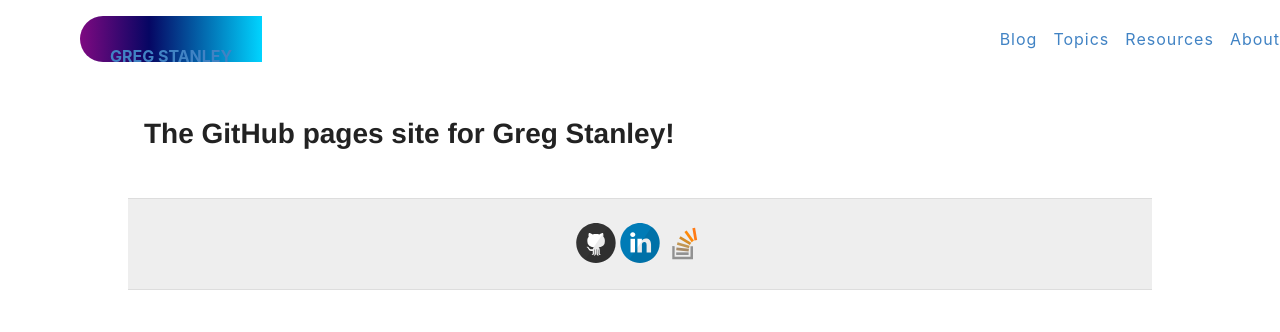
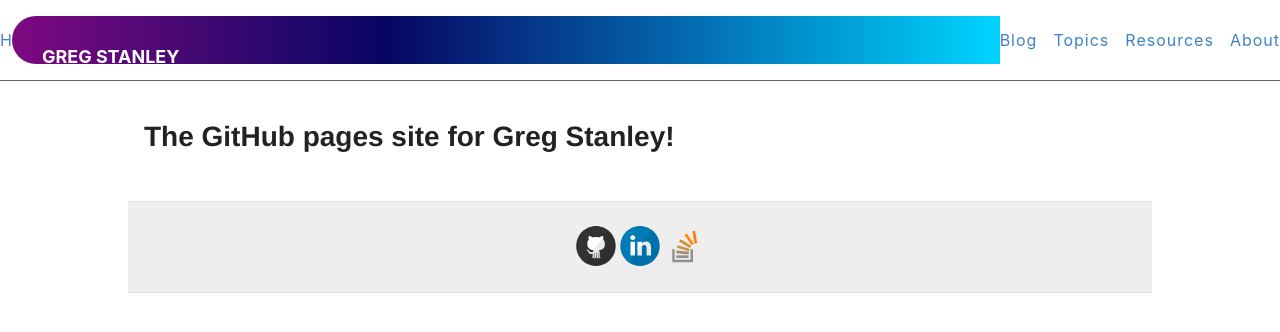
Before and after one commit to gregstanley/gregstanley.github.io, a Jekyll site: the page built from index.md, in a window 1280 px wide. Shown: the top 332 px of the page. Built offline with Jekyll 4.4.1, drawn with Linux system fonts in a browser that asks for light colours.

Commit message:
Try more header tweaks

```diff
--- a/_layouts/default.html
+++ b/_layouts/default.html
@@ -10,8 +10,9 @@
   <body>
     <div class="header-wrapper">
       <header>
+        <a href="{{ site.baseurl }}/">H</a>
         <div class="header">
-          <span class="logo"><a href="{{ site.baseurl }}/">{{ site.name }}</a></span>
+          <span class="logo">{{ site.name }}</span>
         </div>
         <nav>
           <a href="{{ site.baseurl }}/blog">Blog</a>
--- a/_sass/base.scss
+++ b/_sass/base.scss
@@ -144,11 +144,10 @@ hr {
 
 div.header-wrapper {
   margin-bottom: 2rem;
-  padding-left: 5rem;
 
   header {
     padding: 1rem 0;
-    border-bottom: 1px solid $headerGradient;
+    border-bottom: 1px solid $gray;
     display: flex;
     justify-content: space-between;
     align-items: center;
@@ -156,8 +155,10 @@ div.header-wrapper {
     .header {
       background: $headerGradient;
       color: white;
+      width: 100%;
       padding: 15px 30px;
       font-weight: bold;
+      font-size: large;
       display: inline-block; /* Keeps it from stretching full width */
       border-top-left-radius: 30px; /* Rounded on one side */
       border-bottom-left-radius: 30px;
```
